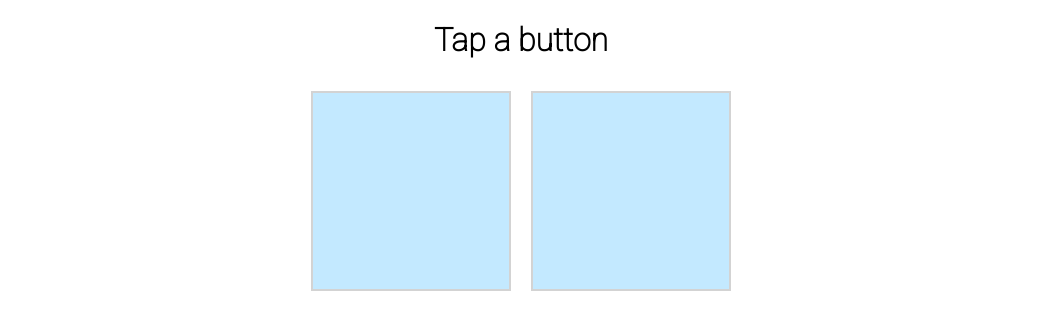
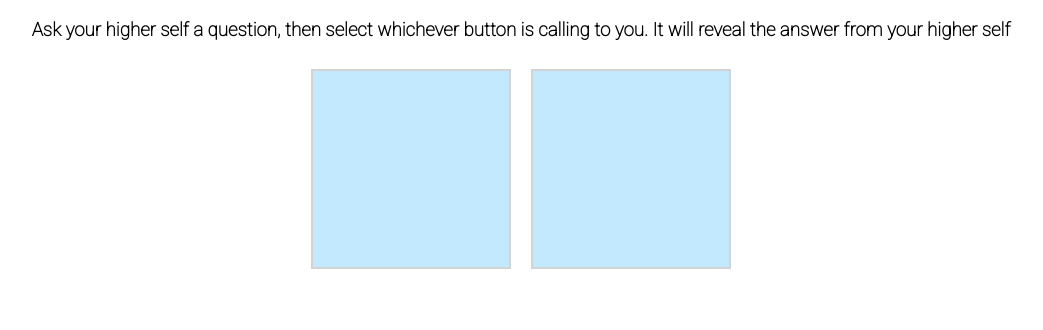
Before and after one commit to giddyuptiger/Muscle-Test, a plain HTML site: page y/index.html in a window 1280 px wide. Shown: the whole page, without its empty margins (119-1162 px from the left). Drawn offline with Linux system fonts and the light colour scheme; some packages are replaced by stand-ins of ours.

Commit message:
Minor updates to words

```diff
--- a/y/index.html
+++ b/y/index.html
@@ -3,7 +3,7 @@
   <head>
     <meta charset="utf-8" />
     <meta name="viewport" content="width=device-width, initial-scale=1" />
-    <title>Welcome to Firebase Hosting</title>
+    <title>Muscle Test App</title>
 
     <!-- update the version number as needed -->
     <script defer src="/__/firebase/8.3.3/firebase-app.js"></script>
@@ -31,6 +31,9 @@
     />
   </head>
   <body>
-    <h1>Tap a button</h1>
+    <h3>
+      Ask your higher self a question, then select whichever button is calling
+      to you. It will reveal the answer from your higher self
+    </h3>
   </body>
 </html>
--- a/y/main.css
+++ b/y/main.css
@@ -12,7 +12,7 @@
   justify-content: center;
 }
 
-h1 {
+h3 {
   text-align: center;
 }
 
```
